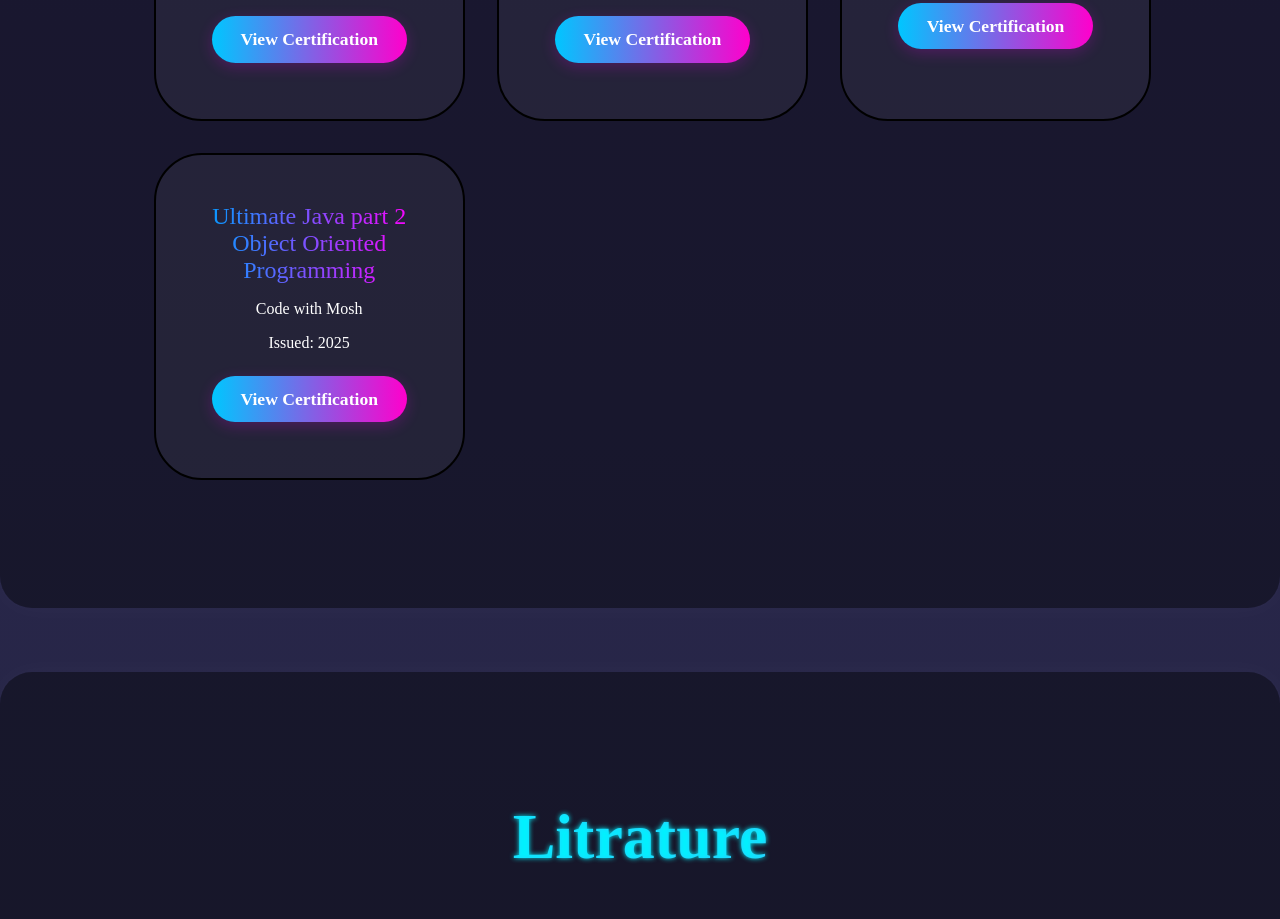
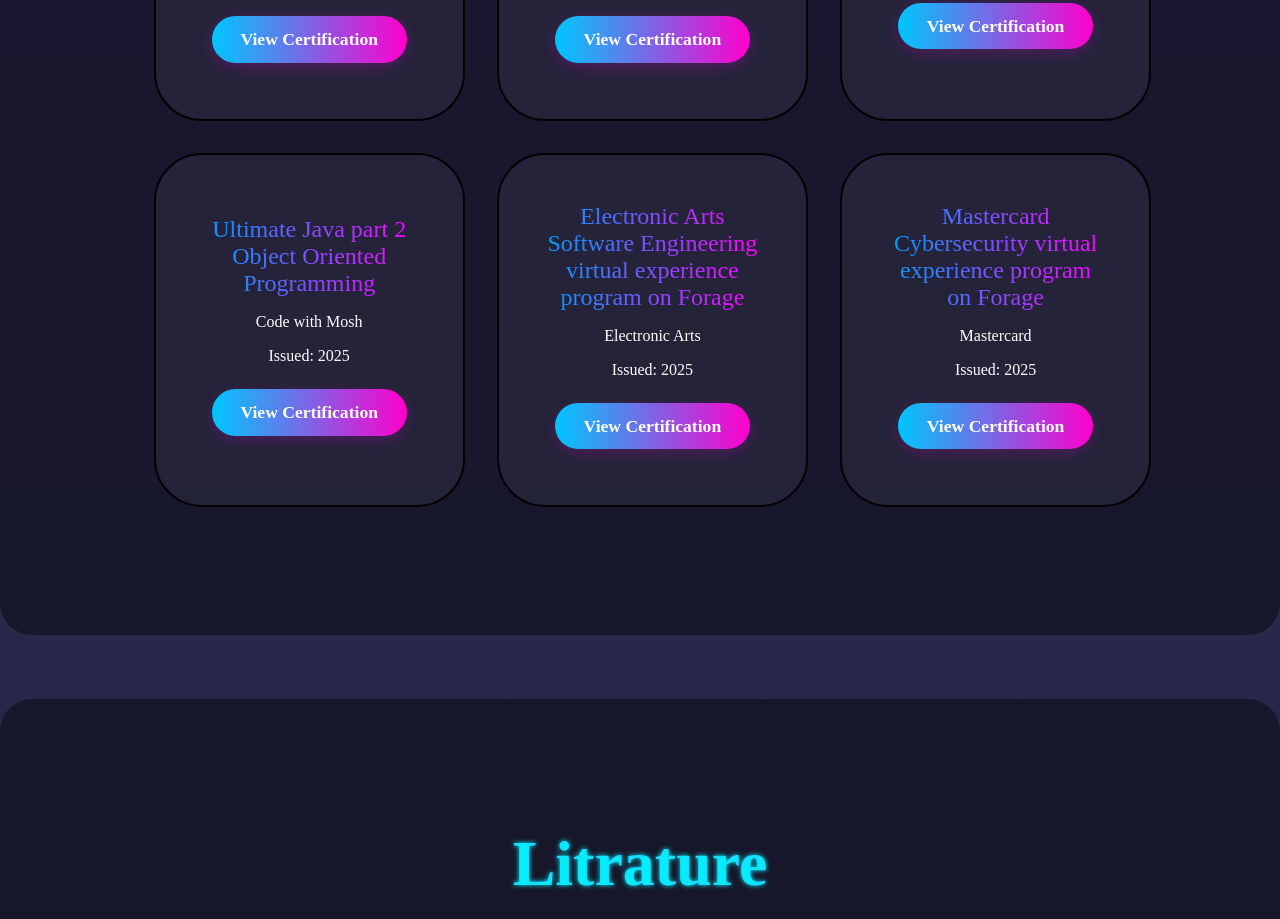
Before and after one commit to eliekadi9/portfolio, a plain HTML site: page Portfolio/index.html in a window 1280 px wide. Shown: the part 6108-7027 px from the top of the page. Drawn offline with Linux system fonts and the light colour scheme.

Commit message:
Add files via upload

```diff
--- a/Portfolio/index.html
+++ b/Portfolio/index.html
@@ -240,6 +240,20 @@ I am eager to apply my technical expertise and problem-solving skills to tackle
                 <p>Issued: 2025</p>
                 <a href="certificate-of-completion-for-ultimate-java-part-2-object-oriented-programming.pdf" class="btn" target="_blank">View Certification</a>
             </div>
+
+            <div class="grid-card">
+                <span>Electronic Arts Software Engineering virtual experience program on Forage</span>
+                <p>Electronic Arts</p>
+                <p>Issued: 2025</p>
+                <a href="EA certificate.pdf" class="btn" target="_blank">View Certification</a>
+            </div>
+
+            <div class="grid-card">
+                <span>Mastercard Cybersecurity virtual experience program on Forage</span>
+                <p>Mastercard</p>
+                <p>Issued: 2025</p>
+                <a href="mastercard certificate.pdf" class="btn" target="_blank">View Certification</a>
+            </div>
         </div>
     </section>
 
```
Also changed, not shown: 2 other files.
